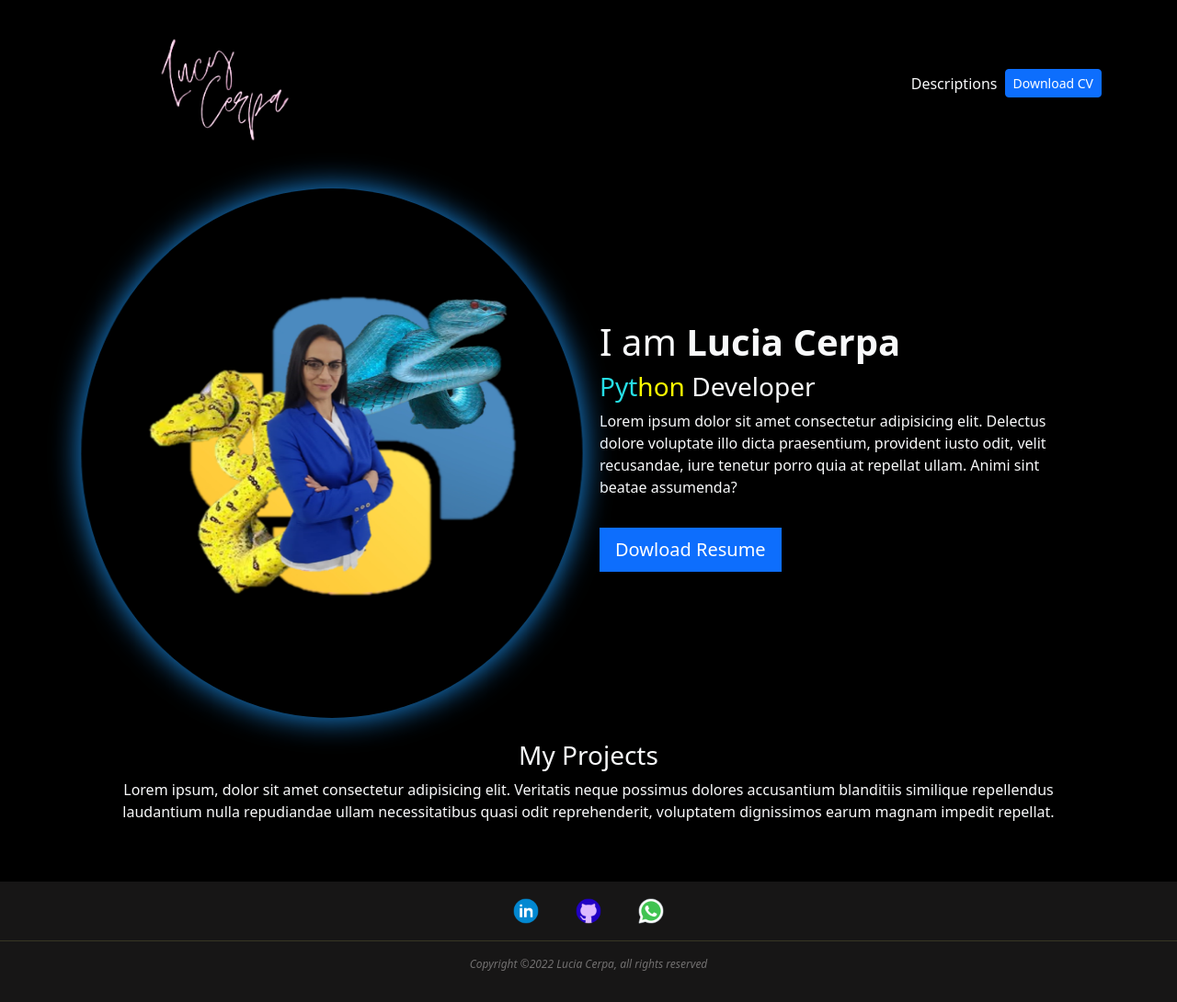
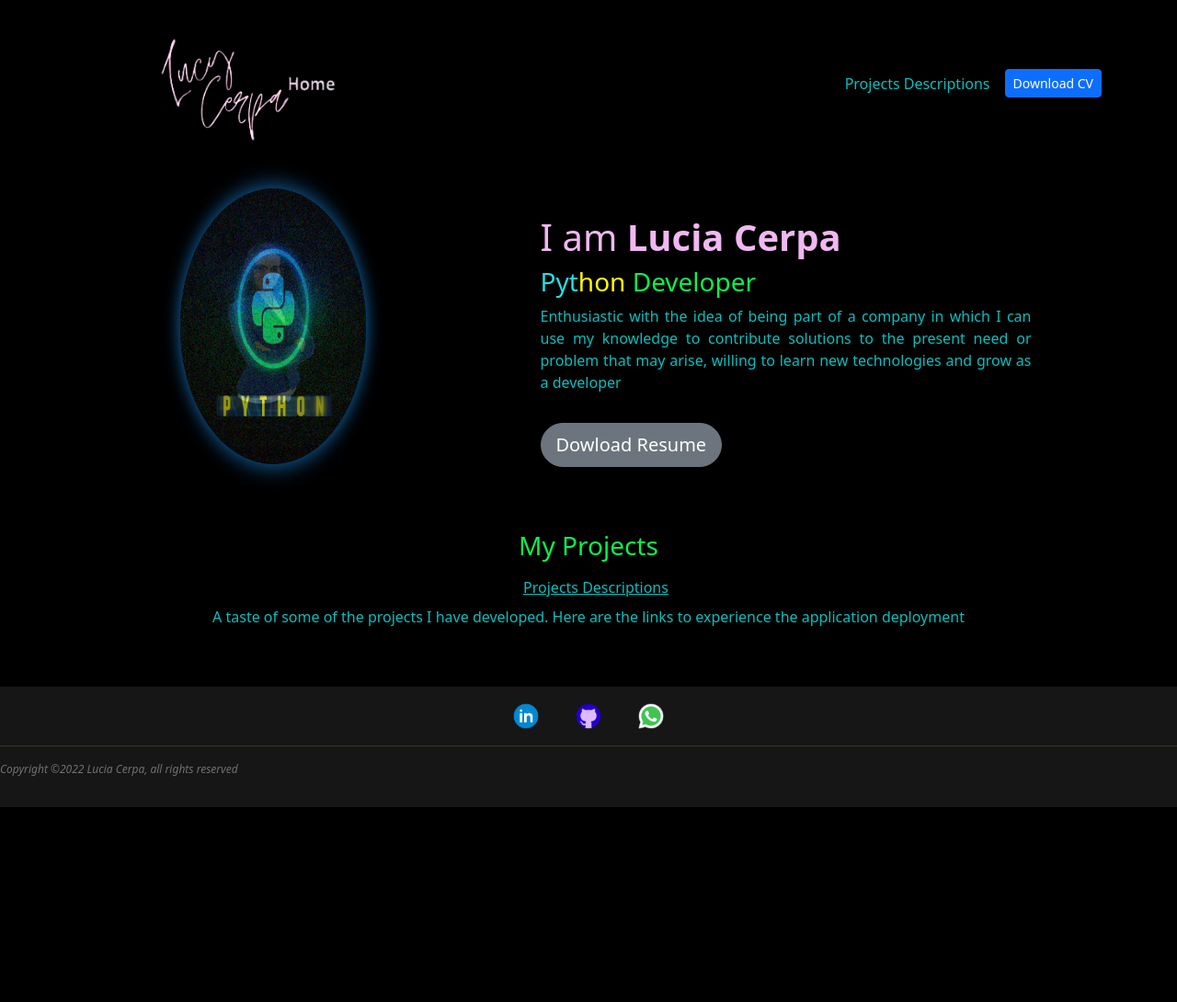
Before and after one commit to LuciaCerpa/django-portafolio, a Django app: page / in a window 1280 px wide. Shown: the whole page at 92% size. After the commit the page ends 878 px from the top, so only its background shows below. Run offline with Django 4.2, Linux system fonts and the light colour scheme; data that the repository does not hold is empty.

Commit message:
adding new project

```diff
--- a/blog/templates/posts.html
+++ b/blog/templates/posts.html
@@ -2,7 +2,7 @@
 
 {% block content %}
 
-<h1>Projects</h1>
+<h2>Projects</h2>
 
 {% for post in posts %}
 
--- a/portafolio/static/main.css
+++ b/portafolio/static/main.css
@@ -1,6 +1,18 @@
 .bg-black{
     background: #090909;
-    color: #fff;
+    color: rgb(10, 190, 190);
+}
+
+p{
+    text-align: justify;
+}
+
+h1{
+    color:rgb(240, 184, 240)
+}
+
+h3{
+    color: rgb(8, 243, 79);
 }
 
 .card-project:hover{
@@ -16,29 +28,44 @@
     cursor: pointer;
 }
 
+.home{
+    background-image: url('./portafolio/homeFondo.png');
+    background-repeat: no-repeat;
+    background-position: right;
+    background-size: 4rem;
+}
+
+
+header{
+    display: flex;
+    justify-content: space-around;
+}
+
 .me-container{
     border-radius: 50%;
-    animation: animate 5s infinite alternate;
+    animation: animate 15s infinite alternate;
+    width: 300px;
+    height: 300px;
+    margin-bottom: 3rem;
 }
 
 @keyframes animate
 {
     0%{
         transform: rotateY(0deg);
-    }100%{
-        transform: rotateY(-180deg);
-        box-shadow: 0 0 35px #1e9bff;
-        background-image: url('./portafolio/python8.png');
+        background-image: url('./portafolio/lucy.png');
         background-position: center;
         background-repeat: no-repeat;
-        background-size: 450px;
+        background-size: 200px;
+    }100%{
+        transform: rotateY(180deg);
+        box-shadow: 0 0 35px #1e9bff;
+        background-image: url('./portafolio/pythonFinal.png');
+        background-position: center;
+        background-repeat: no-repeat;
+        background-size: cover;
     }
 
-}
-
-.me{
-    height: 80%;
-    margin: auto;
 }
 
 .posts{
--- a/portafolio/templates/home.html
+++ b/portafolio/templates/home.html
@@ -4,26 +4,23 @@
 
 {% load static %}
 <header class="row">
-    <div class="d-flex justify-content-start col-lg-6 col-md-7 col-sm-12 me-container">
-        <img class="me" src="{% static 'portafolio/lucy.png' %}" alt="image">
+    <div class="col-lg-7 col-md-7 col-sm-12 me-container">
+        <!-- <img class="me img-fluid rounded-circle" src="{% static 'portafolio/pythonName.jpg' %}" alt="image"> -->
     </div>
-    <div class="col-lg-6 col-md-5 col-sm-12 my-auto">
+    <div class="col-lg-6 col-md-5 col-sm-12 my-auto me-info">
         <h1>I am <strong>Lucia Cerpa</strong></h1>
         <h3><span style="color: rgb(38, 223, 230);">Pyt</span><span style="color: yellow;">hon</span> Developer </h3>
-        <p>Lorem ipsum dolor sit amet consectetur adipisicing elit. Delectus dolore voluptate illo dicta praesentium,
-            provident iusto odit, velit recusandae, iure tenetur porro quia at repellat ullam. Animi sint beatae
-            assumenda?</p>
-        <a href="{% static 'portafolio/curriculum.pdf' %}" class='btn btn-primary btn-lg rounded-0 my-3'
+        <p>Enthusiastic with the idea of being part of a company in which I can use my knowledge to contribute solutions to the present need or problem that may arise, willing to learn new technologies and grow as a developer</p>
+        <a href="{% static 'portafolio/Resume-Lucia-Cerpa-Python-Developer.pdf' %}" class='btn btn-secondary btn-lg rounded-0 my-3 rounded-5'
             target="_blank">Dowload Resume</a>
     </div>
 
 </header>
 
 <div class="row my-4 text-center">
-    <h3>My Projects</h3>
-    <p>Lorem ipsum, dolor sit amet consectetur adipisicing elit. Veritatis neque possimus dolores accusantium blanditiis
-        similique repellendus laudantium nulla repudiandae ullam necessitatibus quasi odit reprehenderit, voluptatem
-        dignissimos earum magnam impedit repellat.</p>
+    <h3>My Projects</h3><a class=" card-project m-2 bg-black" aria-current="page" href="{% url 'blog:posts'%}">Projects Descriptions</a>
+    <p class="text-center">A taste of some of the projects I have developed.
+        Here are the links to experience the application deployment</p>
 </div>
 <div class="d-flex flex-wrap">
 {% for project in projects %}
--- a/portafolio/templates/layout.html
+++ b/portafolio/templates/layout.html
@@ -10,7 +10,7 @@
     <link href="https://cdn.jsdelivr.net/npm/bootstrap@5.2.2/dist/css/bootstrap.min.css" rel="stylesheet" integrity="sha384-Zenh87qX5JnK2Jl0vWa8Ck2rdkQ2Bzep5IDxbcnCeuOxjzrPF/et3URy9Bv1WTRi" crossorigin="anonymous">
     <link rel="stylesheet" href="{% static 'main.css' %}">
 </head>
-<body class="text-light bg-black">
+<body class="bg-black">
 
     {% include 'partials/navbar.html' %}
     <div class="container p-4">
--- a/portafolio/templates/partials/navbar.html
+++ b/portafolio/templates/partials/navbar.html
@@ -2,17 +2,19 @@
 
 <nav class="navbar navbar-expand-lg navbar-dark">
     <div class="container">
-      <a class="navbar-brand" href="/"><img class="shadow" style="width: 18rem;" src="../../static/portafolio/firma.png" alt="firma"/></a>
+      <a class="navbar-brand home" href="/">
+        <img class="shadow " style="width: 18rem;" src="../../static/portafolio/firma.png" alt="firma"/>
+        </a>
       <button class="navbar-toggler" type="button" data-bs-toggle="collapse" data-bs-target="#navbarNav" aria-controls="navbarNav" aria-expanded="true" aria-label="Toggle navigation">
         <span class="navbar-toggler-icon"></span>
       </button>
       <div class="collapse navbar-collapse" id="navbarNav">
-        <ul class="navbar-nav ms-auto ">
+        <ul class="navbar-nav ms-auto">
           <li class="nav-item">
-            <a class="nav-link active text-light card-project" aria-current="page" href="{% url 'blog:posts'%}">Descriptions</a>
+            <a class="nav-link card-project m-2 bg-black" aria-current="page" href="{% url 'blog:posts'%}">Projects Descriptions</a>
           </li>
           <li class="nav-item d-flex align-items-center">
-            <a class="btn btn-primary btn-sm" href="{% static 'portafolio/curriculum.pdf'%}" target="_blank">Download CV</a>
+            <a class="btn btn-primary btn-sm" href="{% static 'portafolio/Resume-Lucia-Cerpa-Python-Developer.pdf'%}" target="_blank">Download CV</a>
           </li>
         </ul>
       </div>
```
Also changed, not shown: portafolio/static/portafolio/homeFondo.png (added), portafolio/static/portafolio/python1.png (deleted), portafolio/static/portafolio/python8.png (deleted), portafolio/static/portafolio/pythonFinal.png (added), portafolio/static/portafolio/shadow.png (deleted), portafolio/static/portafolio/tasksApp.png (deleted), 2 other files.
